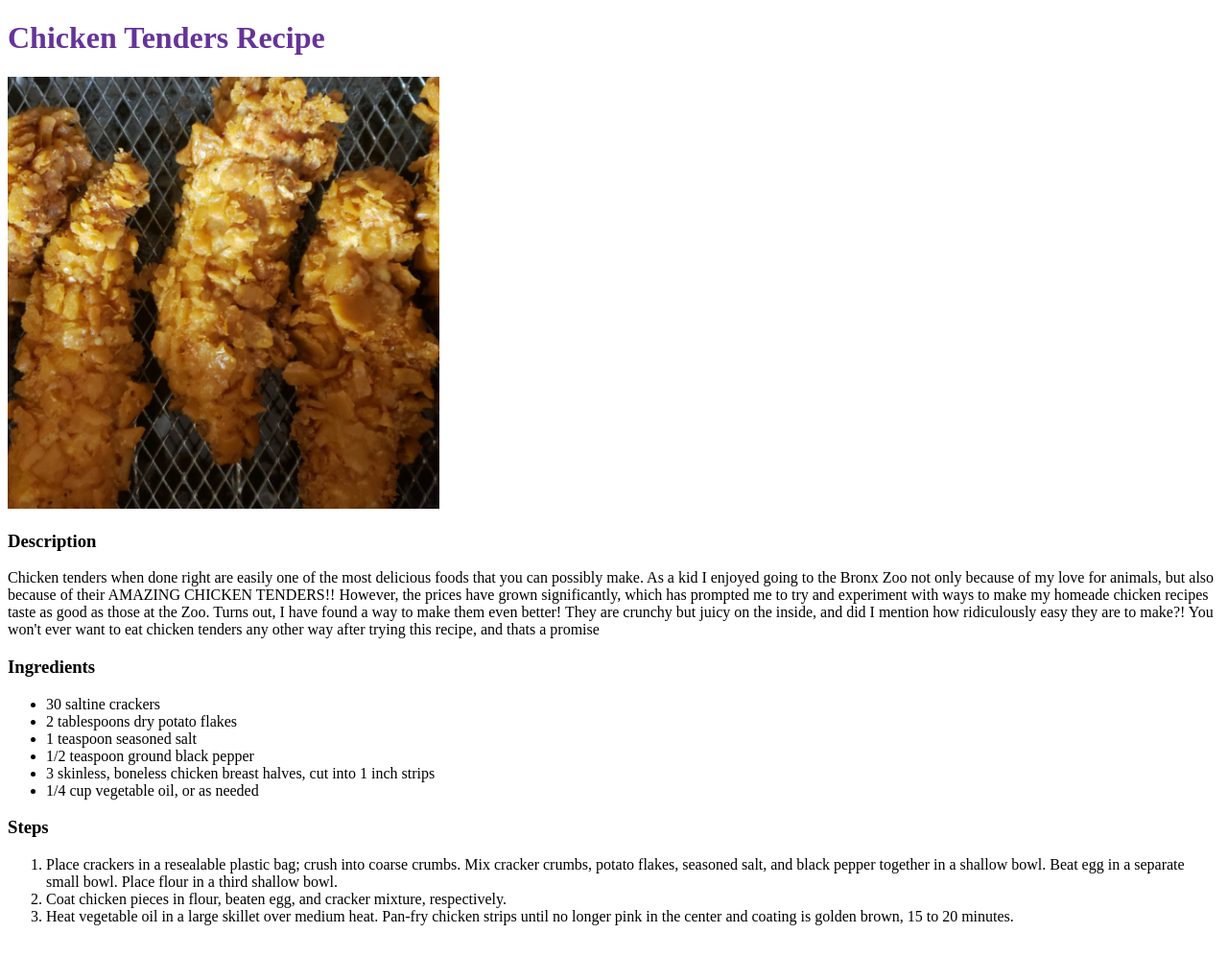
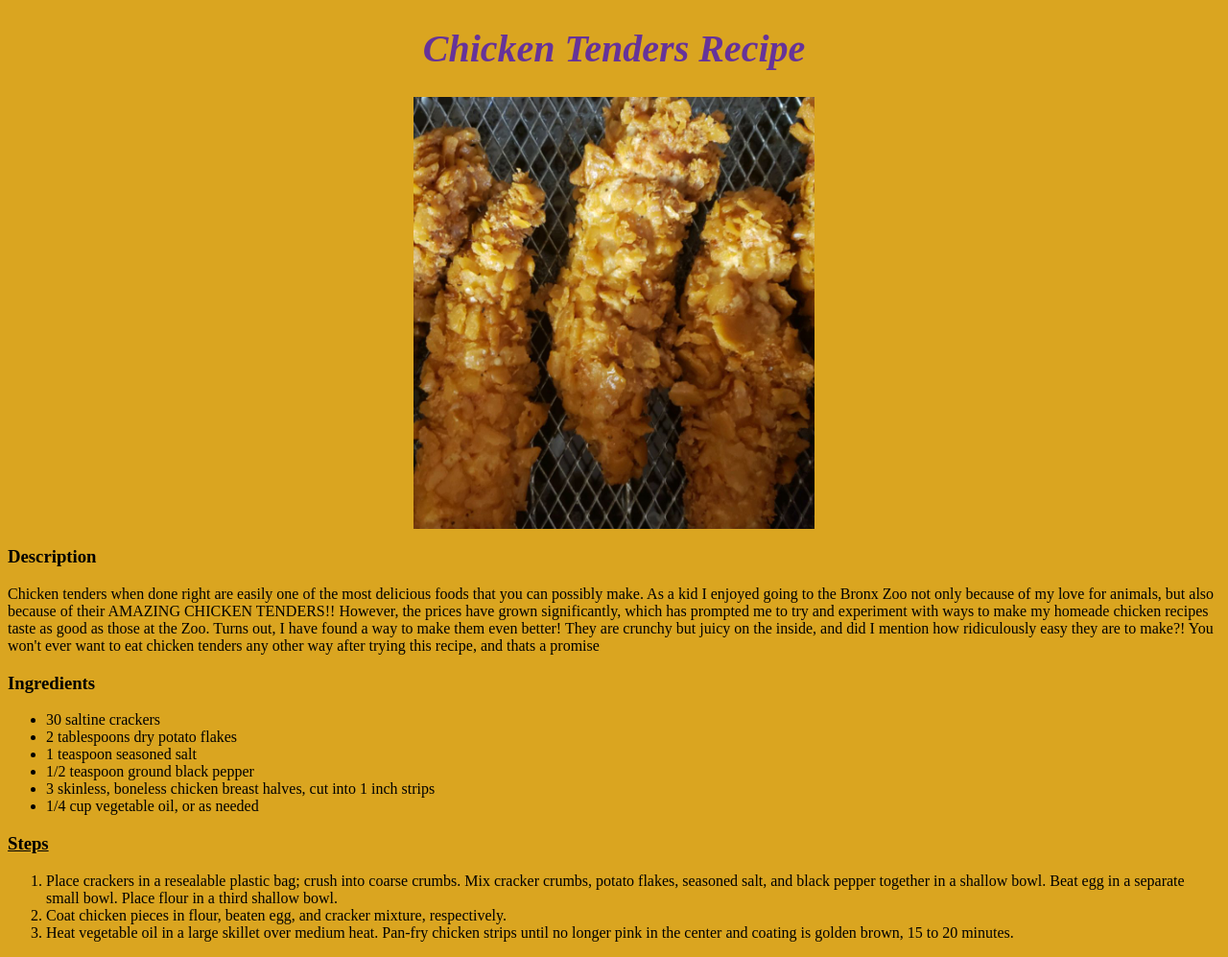
Before and after one commit to oy0139/odin_recipes, a plain HTML site: page recipes/chickentenders.html in a window 1280 px wide. Shown: the whole page at 96% size. Drawn offline with Linux system fonts and the light colour scheme.

Commit message:
Decorate chickentenders.html

```diff
--- a/recipes/chickentenders.html
+++ b/recipes/chickentenders.html
@@ -5,9 +5,9 @@
         <title>Chicken Tenders</title>
         <link rel="stylesheet" href="style.css">
  </head>
-    <body>
+    <body class="Body">
         <h1 class="Chicken-Tenders-Recipe">Chicken Tenders Recipe </h1>
-        <img src = "../images/Chicken_tenders.jpeg" alt="An image of crispy chicken tenders" height="450" width="450">
+        <img src = "../images/Chicken_tenders.jpeg" alt="An image of crispy chicken tenders" height="450" width="450" class="image">
         <h3>Description</h3>
         <p>Chicken tenders when done right are easily one of the most delicious foods
             that you can possibly make.  As a kid I enjoyed going to the Bronx Zoo not only
@@ -27,7 +27,7 @@
             <li>1/4 cup vegetable oil, or as needed</li>
         </ul>
 
-        <h3>Steps</h3>
+        <h3 class="Steps">Steps</h3>
         <ol>
             <li>Place crackers in a resealable plastic bag; crush into coarse crumbs.
                 Mix cracker crumbs, potato flakes, seasoned salt, and black pepper
--- a/recipes/style.css
+++ b/recipes/style.css
@@ -1,6 +1,22 @@
+
 .Chicken-Tenders-Recipe {
     color: rebeccapurple;
+    font-style: italic;
+    text-align: center;
+    font-size: 40px
 }
 .Links {
     font-size: 40px;
 }
+.Steps{
+    text-decoration:  underline;
+}
+.image {
+    display: block;
+    margin-left: auto;
+    margin-right: auto;
+    width: 33%;
+}
+.Body {
+    background-color: goldenrod;
+}
```
